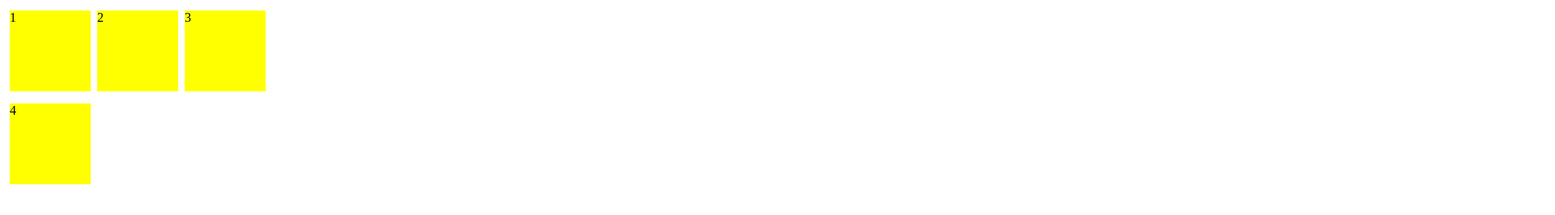
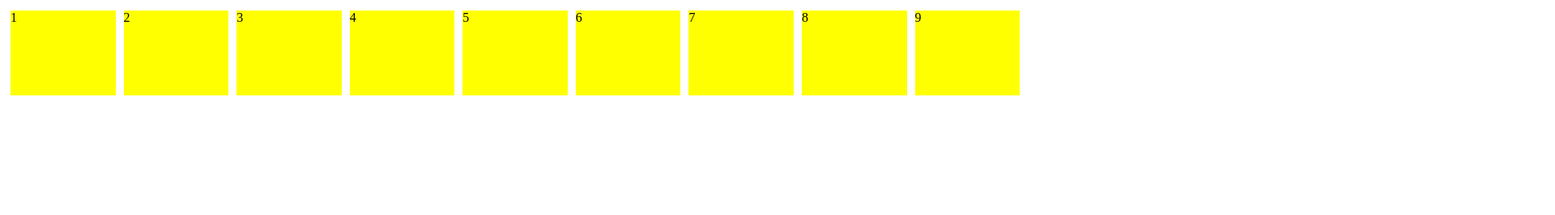
Before and after one commit to DenysOlkhovykNure/lab2, a plain HTML site: page index.html in a window 1280 px wide. Shown: the top 266 px of the page at 81% size, 1920 px wide, since content can reach past the window. Drawn offline with Linux system fonts and the light colour scheme.

Commit message:
first commit

```diff
--- a/index.html
+++ b/index.html
@@ -1,22 +1,99 @@
 <!DOCTYPE html>
-<html>
+<html lang="uk">
   <head>
     <title>Назва сторінки</title>
     <meta charset="utf-8" />
     <link rel="stylesheet" href="style.css" />
+    <!-- <style>
+      .container {
+        display: flex;
+        flex-flow: row wrap;
+        margin: 0px 8px 0px 0px;
+      }
+
+      .box {
+        flex-grow: 1;
+        min-width: 60px;
+        height: 105px;
+        margin: 5px 5px 5px 5px;
+      }
+
+      .box2 {
+        flex-grow: 1;
+        min-width: 100px;
+        height: 105px;
+        margin: 5px 5px 5px 5px;
+      }
+
+      .custom {
+        height: 100%;
+        width: 100%;
+        background-color: yellow;
+        position: relative;
+        z-index: -2;
+      }
+
+      .custom::before {
+        content: "";
+        height: 100%;
+        width: 100%;
+        background-color: green;
+        position: absolute;
+        transform: scale(0);
+        z-index: -1;
+      }
+
+      .real:checked + .custom::before {
+        transform: scale(1);
+      }
+
+      .real {
+        height: inherit;
+        width: 100%;
+        opacity: 0;
+        position: absolute;
+        z-index: 0;
+      }
+    </style> -->
   </head>
   <body>
-    <div>
+    <div class="container">
+      <div class="box">
         <input type="checkbox" class="real" />
         <div class="custom">1</div>
+      </div>
+      <div class="box">
         <input type="checkbox" class="real" />
         <div class="custom">2</div>
+      </div>
+      <div class="box">
         <input type="checkbox" class="real" />
         <div class="custom">3</div>
       </div>
-    <div>
+      <div class="box">
         <input type="checkbox" class="real" />
         <div class="custom">4</div>
       </div>
+      <div class="box">
+        <input type="checkbox" class="real" />
+        <div class="custom">5</div>
+      </div>
+      <div class="box">
+        <input type="checkbox" class="real" />
+        <div class="custom">6</div>
+      </div>
+      <div class="box">
+        <input type="checkbox" class="real" />
+        <div class="custom">7</div>
+      </div>
+      <div class="box2">
+        <input type="checkbox" class="real" />
+        <div class="custom">8</div>
+      </div>
+      <div class="box">
+        <input type="checkbox" class="real" />
+        <div class="custom">9</div>
+      </div>
+    </div>
   </body>
 </html>
--- a/style.css
+++ b/style.css
@@ -1,19 +1,35 @@
+.container {
+  display: flex;
+  flex-flow: row wrap;
+  margin: 0px 8px 0px 0px;
+}
+
+.box {
+  flex-grow: 1;
+  min-width: 60px;
+  height: 105px;
+  margin: 5px 5px 5px 5px;
+}
+
+.box2 {
+  flex-grow: 1;
+  min-width: 100px;
+  height: 105px;
+  margin: 5px 5px 5px 5px;
+}
+
 .custom {
-  display: inline-flex;
-  width: 100px;
-  height: 100px;
-  background: yellow;
-  margin-bottom: 10px;
-  margin-left: 4px;
-  margin-top: 5px;
-  vertical-align: top;
+  height: 100%;
+  width: 100%;
+  background-color: yellow;
   position: relative;
-  z-index: 0;
+  z-index: -2;
 }
+
 .custom::before {
   content: "";
-  width: 100px;
-  height: 100px;
+  height: 100%;
+  width: 100%;
   background-color: green;
   position: absolute;
   transform: scale(0);
@@ -25,9 +41,9 @@
 }
 
 .real {
-  width: 100px;
-  height: 105px;
+  height: inherit;
+  width: 100%;
   opacity: 0;
   position: absolute;
-  z-index: 1;
+  z-index: 0;
 }
```
Lines whose indentation alone changed are shown as unchanged.
